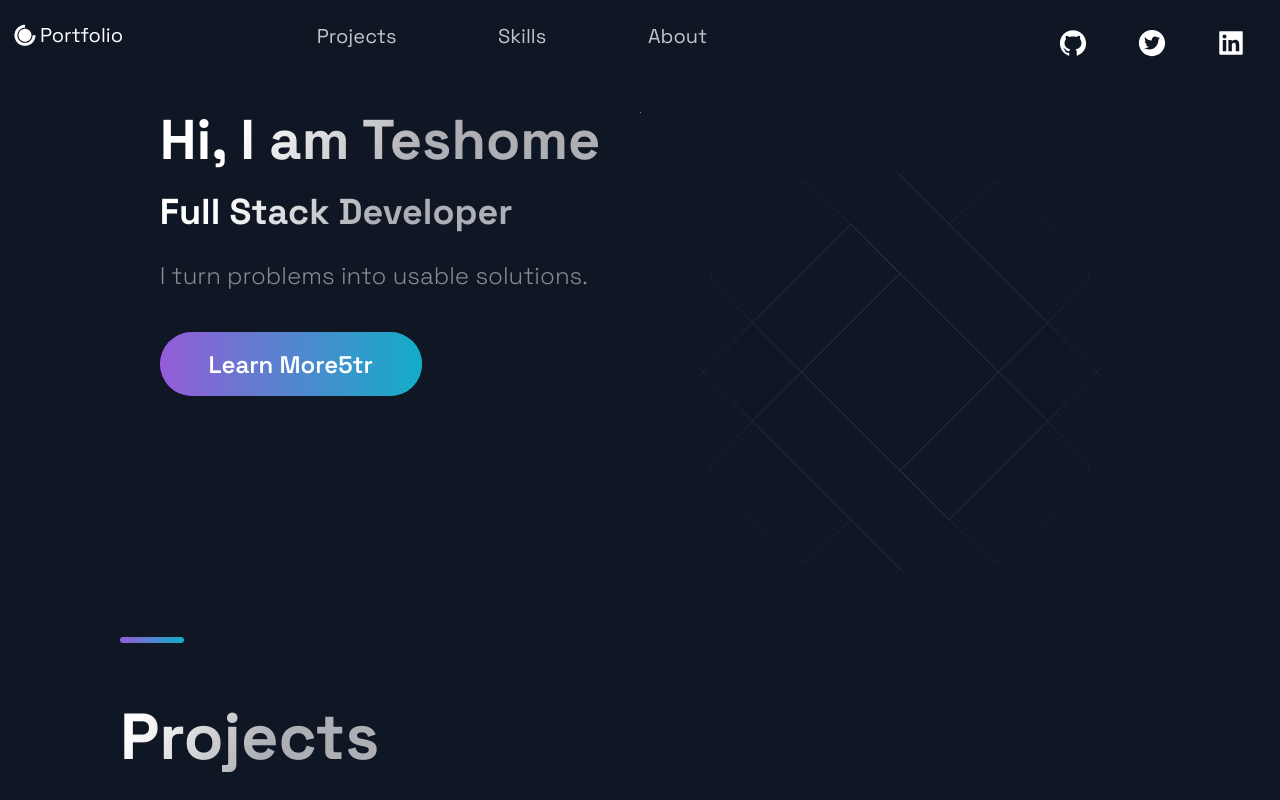
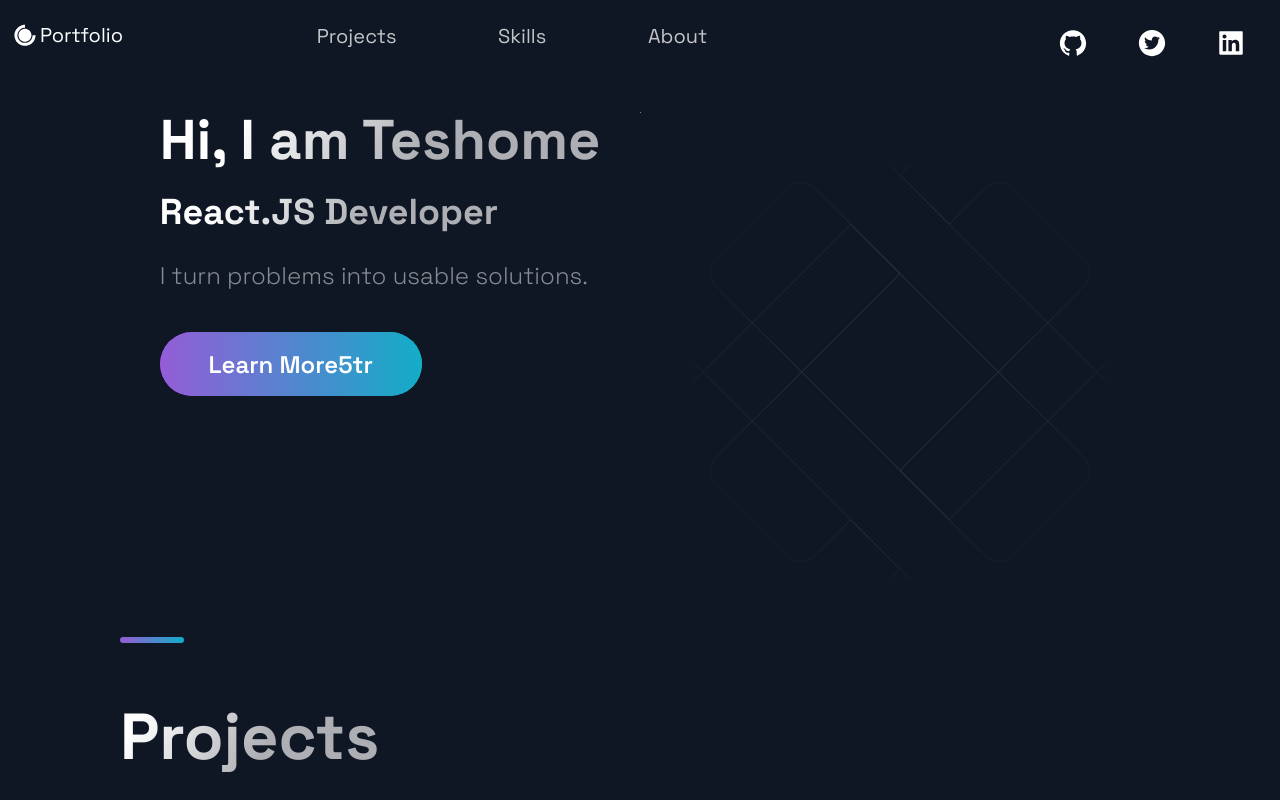
Before and after one commit to Teshie/My-Portfolio, a Next.js app: page / in a window 1280 px wide. Shown: the top 800 px of the page. Built offline with nearby package versions, Linux system fonts and the light colour scheme.

Commit message:
TYPO FIXED

```diff
--- a/src/components/Hero/Hero.js
+++ b/src/components/Hero/Hero.js
@@ -17,7 +17,7 @@ const Hero = (props) => (
         Hi, I am Teshome
         <br />
       </SectionTitle>
-      <SectionTitleStack>Full Stack Developer</SectionTitleStack>
+      <SectionTitleStack>React.JS Developer</SectionTitleStack>
       <SectionText>I turn problems into usable solutions.</SectionText>
       <Link href="#about">
         <Button>Learn More5tr</Button>
```
